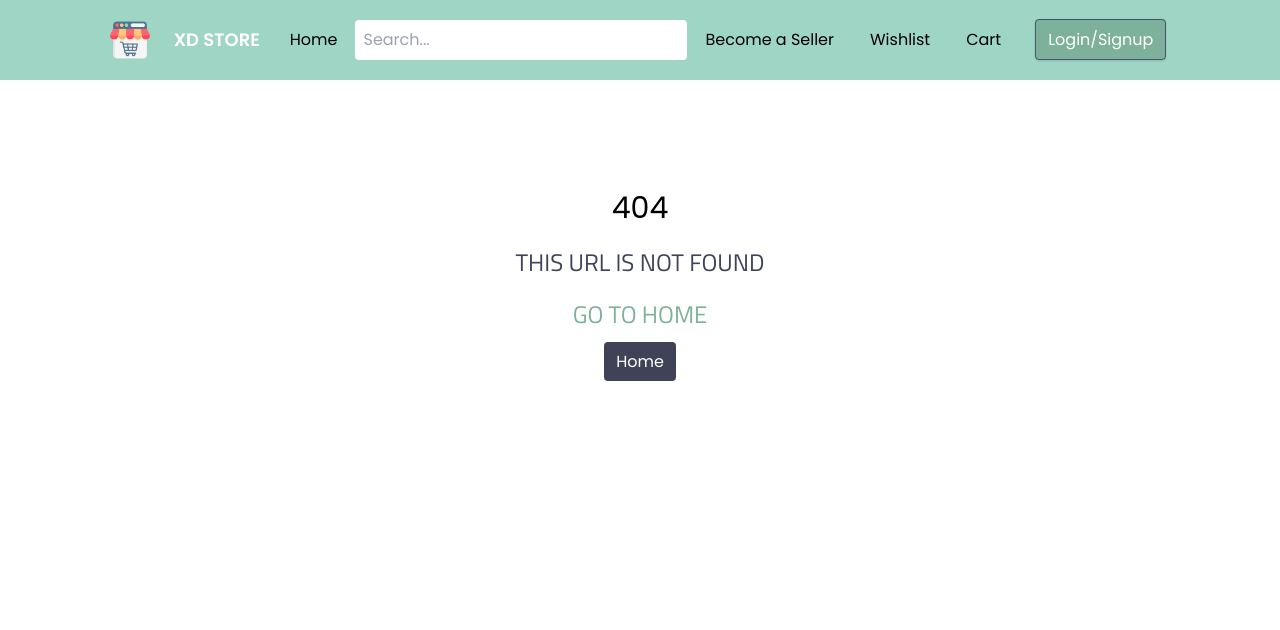
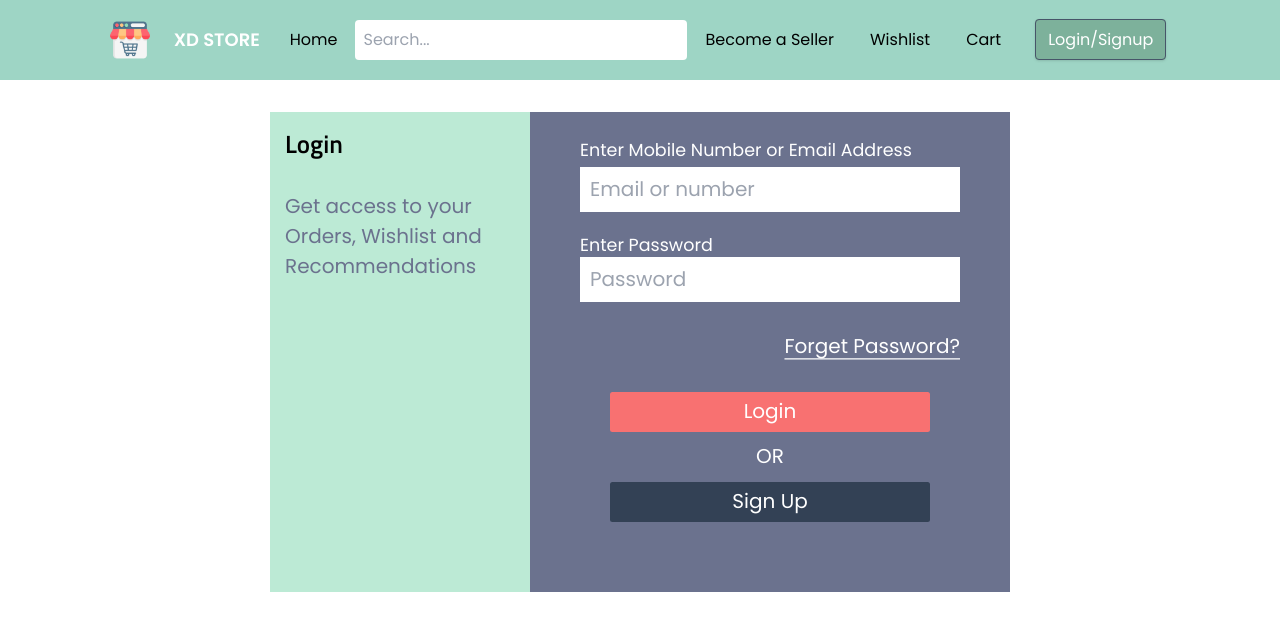
Before and after one commit to Kannu-Mandora/XD-Store-Frontend, a React (Create React App) app: page /Login in a window 1280 px wide. Before the commit this address had no page. Shown: the top 630 px of the page. Built offline with nearby package versions, Linux system fonts and the light colour scheme; the HTML template or start-up script is replaced by a standard one.

Commit message:
Add Login/SignUp Page Using Popup.jsx in Login.js Add login.js css in sm/md-screen.css Add Route In App.js

```diff
--- a/src/App.js
+++ b/src/App.js
@@ -2,6 +2,7 @@ import "./App.css";
 import { BrowserRouter as Router, Routes, Route } from "react-router-dom";
 import Navigation from "./Components/Main Components/Navigation";
 import Main from "./Components/mobile/Main";
+import Login from "./Components/mobile/Login";
 import Error from "./Components/jsx/Error";
 const App = () => {
   return (
@@ -10,6 +11,7 @@ const App = () => {
         <Routes>
           <Route path="/" element={<Navigation />}>
           <Route index element={<Main/>} />
+          <Route path="Login" element={<Login/>} />
           <Route path="*" element={<Error/>} />
           </Route>
         </Routes>
--- a/src/Components/jsx/Popup.jsx
+++ b/src/Components/jsx/Popup.jsx
@@ -1,7 +1,7 @@
 import React, { useState } from "react";
 import { Link } from "react-router-dom";
 // todo We need to use useState/ useEffect for dynamic rendering the data fields and the switch login/signup .
-const Popup = () => {
+const Popup = (props) => {
   const [login, setLogin] = useState({
     main: "Login",
     display: "flex",
@@ -26,7 +26,7 @@ const Popup = () => {
   };
   return (
     <>
-      <section className="flex justify-center items-center my-10" id="cancel">
+      <section className={`flex justify-center items-center my-10 ${props.className}`} id="cancel">
         <div className="flex flex-col items-start justify-start w-52 h-96 bg-leaf-dim-color quaternary-color">
           <h1 className="text-black font-semibold text-xl m-3 titillium">
             {login.main}
@@ -36,7 +36,7 @@ const Popup = () => {
           </span>
         </div>
         <div className="flex flex-col items-center justify-start w-96 h-96 bg-quaternary-color text-white relative">
-        <img src={require("../../assests/images/Animated Icons/cancel.png")} alt="Cancel" className="w-10 absolute top-0 -right-14"  onClick={hide}  />
+        <img src={require("../../assests/images/Animated Icons/cancel.png")} alt="Cancel" className={`w-10 absolute top-0 -right-14 ${props.cancelClassName} `}  onClick={hide}  />
           <div className="flex flex-col mx-3 my-4">
             <label className="my-1 text-sm">
               Enter Mobile Number or Email Address
--- /dev/null
+++ b/src/Components/mobile/Login.js
@@ -0,0 +1,13 @@
+import React from 'react'
+import Popup from '../jsx/Popup'
+const Login = () => {
+  return (
+    <>
+    <div className='flexCenter my-10'>
+    <Popup cancelClassName="hidden" className="" />
+    </div>
+    </>
+  )
+}
+
+export default Login
--- a/src/assests/css/md-screen.css
+++ b/src/assests/css/md-screen.css
@@ -16,4 +16,11 @@
       background-color: var(--leaf-lightest-color);
       border-radius: 5px;
    }
+   #cancel{
+      display: flex;
+      justify-content: center;
+      align-items: center;
+      scale: 1.25;
+      overflow: hidden;
+   }
 }
--- a/src/assests/css/sm-screen.css
+++ b/src/assests/css/sm-screen.css
@@ -19,7 +19,8 @@
       font-size: 14px;
    }
    #cancel{
-      scale: 0.5;
+      scale: 0.6;
+      margin: auto auto;
    }
 
 }
```
